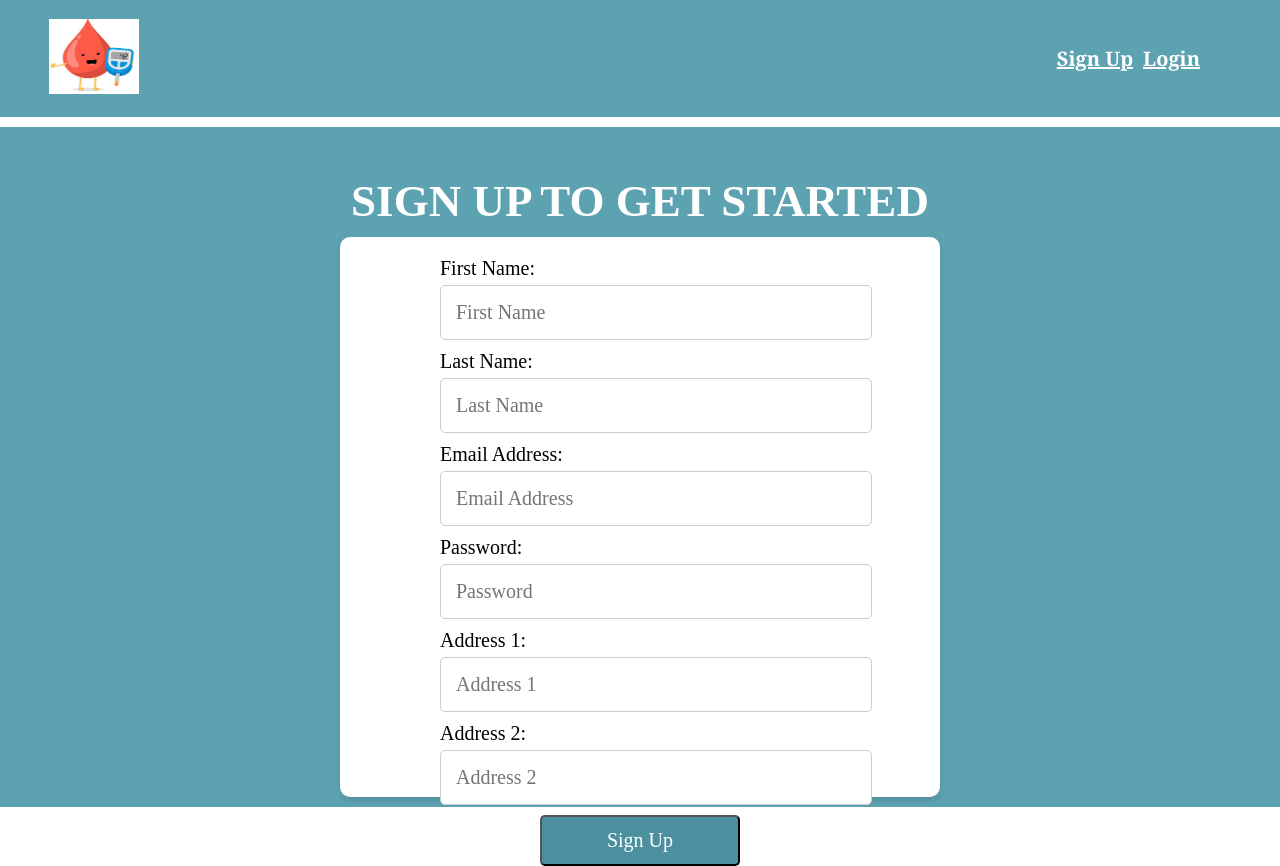
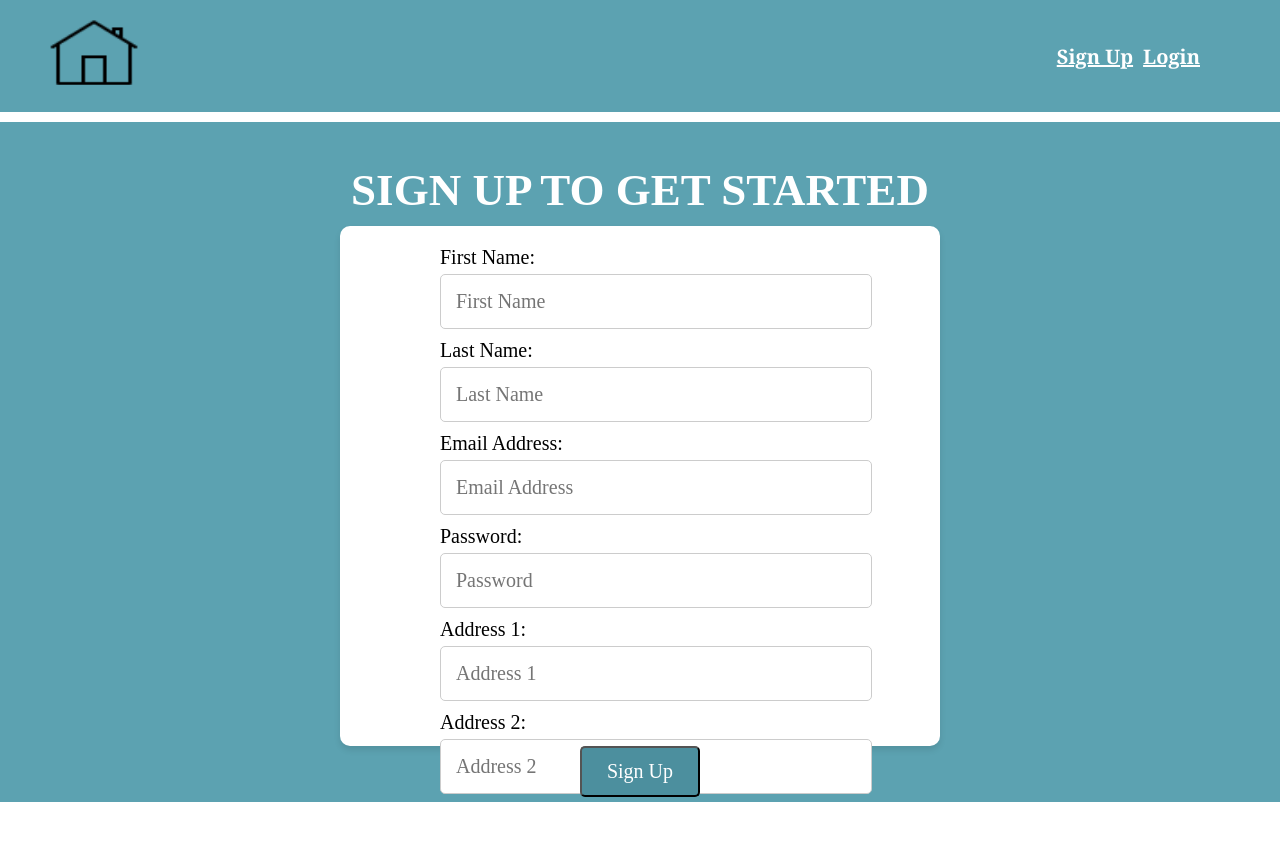
Before and after one commit to walters-skn/COMP3901-Capstone, a Vue app: page /register in a window 1280 px wide. After the commit the page ends 804 px from the top, so only its background shows below. Built offline with nearby package versions, Linux system fonts and the light colour scheme; the HTML template or start-up script is replaced by a standard one.

Commit message:
fixed register page css

```diff
--- a/src/components/NavBar.vue
+++ b/src/components/NavBar.vue
@@ -4,7 +4,7 @@
 
     <nav class="navbar">
       <router-link to="/">
-          <img :src="imagePath2" alt="home-logo" class="home">
+          <img :src="imagePath" alt="home-logo" class="home">
       </router-link>
 
       <div class="collapse">
@@ -26,13 +26,13 @@
 </template>
 
 <script>
-  import ImagePath2 from '@/assets/img/logo.png'
+  import ImagePath from '@/assets/img/home.png'
 
   export default {
     name: 'NavBar',
     data() {
       return {
-        imagePath2: ImagePath2,
+        imagePath: ImagePath,
       };
     },
   };
@@ -69,7 +69,7 @@
   }
 
   .home{
-    height: 75px;
+    height: 70px;
     width: 90px;
     margin: -1%;
   }
--- a/src/components/RegisterPage.vue
+++ b/src/components/RegisterPage.vue
@@ -38,11 +38,11 @@
                         <label> Address 2: </label>
                         <input type="text" class="form-control" placeholder="Address 2"  v-model="address2"/>
                     </div>
+                </div>
+            </div>
 
-                    <div class="submit-group">
-                        <button class="btn btn-primary btn-block">Sign Up</button>
-                    </div>
-                </div>
+            <div class="submit-group">
+                <button class="btn btn-primary btn-block">Sign Up</button>
             </div>
 
         </form>
@@ -114,7 +114,7 @@
         padding:20px;
         width: 70vh;
         display: flex;
-        height: 65vh;
+        height: 60vh;
         justify-content: center;
     }
 
@@ -160,7 +160,7 @@
         font-size: 20px;
         font-family: 'Times New Roman', Times, serif;
         cursor: pointer;
-        width: 50%;
+        width: 20%;
     }
 
     .form-control{
@@ -173,11 +173,8 @@
         margin-bottom: 10px;
     }
 
-    .error-message{
-      color:red;
-      font-size: 15px;
-      text-align: center;
-      margin-top:10px
+    .btn:hover{
+        background-color: #6da6b3;
     }
 
 </style>
--- a/src/components/SubscriberNavbar.vue
+++ b/src/components/SubscriberNavbar.vue
@@ -5,7 +5,7 @@
     <nav class="navbar">
       <router-link to="/subscriber" class="nav-link">
         <div class="inline">
-          <img :src="imagePath2" alt="home-logo" class="home">
+          <img :src="imagePath" alt="home-logo" class="home">
           <span class="brand-name"> <strong> DIABOT </strong></span>
         </div>
       </router-link>
@@ -36,13 +36,13 @@
 </template>
 
 <script>
-  import ImagePath2 from '@/assets/img/home.png'
+  import ImagePath from '@/assets/img/home.png'
 
   export default {
     name: 'SubscriberNavbar',
     data() {
       return {
-        imagePath2: ImagePath2,
+        imagePath: ImagePath,
         showDropdown: false,
         showLogoutDropdown: false,
       };
```
